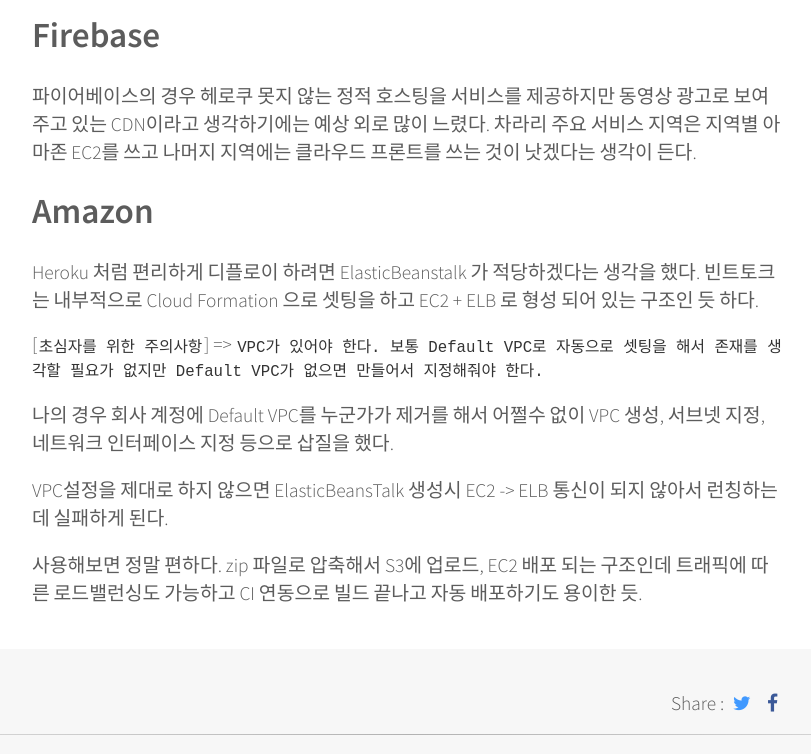
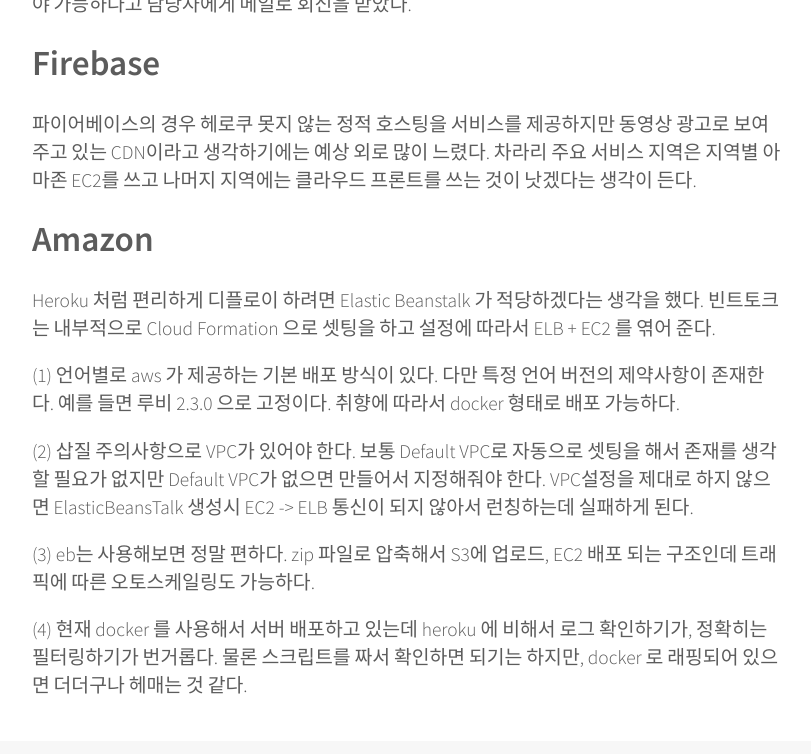
Before and after one commit to suhanlee/suhanlee.github.io, a Jekyll site: the page built from _posts/2016-10-10-migrate-heroku-to-amazon.markdown, in a window 1280 px wide and 900 px high, scrolled down 1132 px, cut to the strip 0-754 px from the top of the window. Shown: the whole strip, without its empty margins (231-1042 px from the left). Built offline with Jekyll 4.4.1, drawn with Linux system fonts in a browser that asks for light colours; comment, search, counter and statistics services are not loaded; some of the changed text lies outside the part shown.

Commit message:
[update] eb 관련된 내용 추가

```diff
--- a/_posts/2016-10-10-migrate-heroku-to-amazon.markdown
+++ b/_posts/2016-10-10-migrate-heroku-to-amazon.markdown
@@ -1,22 +1,22 @@
 ---
 layout: post
-title:  "[infra] Heroku에서 Amazon Elastic Beanstalk 사용"
+title:  "[infra] Heroku, AWS 이전"
 date:   2016-10-01 10:00:00 +0900
 categories: infra
 ---
 
-Heroku에서 Amazon으로 이전하기
+Heroku에서 AWS로 이전하기
 ----------------------
 
-회사에서 기존에 설정된 인프라로 Heroku 로 사용하고 있다.
+회사에서 기존에 설정된 인프라로 Heroku 로 사용하고 있다가 aws 로 이전을 시도했다.
 
 최근 웹 프론트엔드 일을 하게 되면서 웹사이트의 응답 속도에 대해서 관심을 기울였다.
 일반적으로 공백 줄이고 파일 크기 줄이는 min 등의 파일 최적화라던가 사용하고 있는 라이브러리 CDN이라던가 그런
-asset 최적화야 당연한 것이지만 실제 적용했을 때 원래 네트워크 레이턴시가 느린 경우에 비해 향상이 적다는 결론을 내렸다.
+asset 최적화야 당연한 것이지만 실제 적용했을 때 원래 네트워크 레이턴시가 느린 경우에 비해서 속도 향상이 작다는 결론을 내렸다.
 
-Heroku의 Public Region이 유럽, 미국으로 제한적이라 한국에서 느리다는 것이 주요 문제였다.
+물리적으로 Heroku의 Public Region이 유럽, 미국으로 제한되어 있어서 한국에서 느리다는 것이 주요 문제였다.
 
-얼마나 느린지는 국내에서 ab를 기준으로 간단히 측정했다.
+얼마나 느린지는 국내에서 ab를 기준으로 간단히 측정했다.(Firebase 정적 호스팅도 검토했다.)
 
 ## Heroku(US Region)
 0.5~0.656초
@@ -39,14 +39,13 @@
 예상 외로 많이 느렸다. 차라리 주요 서비스 지역은 지역별 아마존 EC2를 쓰고 나머지 지역에는 클라우드 프론트를 쓰는 것이 낫겠다는 생각이 든다.
 
 # Amazon
-Heroku 처럼 편리하게 디플로이 하려면 ElasticBeanstalk 가 적당하겠다는 생각을 했다. 빈트토크는 내부적으로 Cloud Formation 으로 셋팅을 하고 EC2 + ELB 로 형성 되어 있는 구조인 듯 하다.
+Heroku 처럼 편리하게 디플로이 하려면 Elastic Beanstalk 가 적당하겠다는 생각을 했다. 빈트토크는 내부적으로 Cloud Formation 으로 셋팅을 하고 설정에 따라서 ELB + EC2 를 엮어 준다.
 
-[`초심자를 위한 주의사항`] =>
-`VPC가 있어야 한다. 보통 Default VPC로 자동으로 셋팅을 해서 존재를 생각할 필요가 없지만 Default VPC가 없으면 만들어서 지정해줘야 한다.`
+(1) 언어별로 aws 가 제공하는 기본 배포 방식이 있다. 다만 특정 언어 버전의 제약사항이 존재한다. 예를 들면 루비 2.3.0 으로 고정이다. 취향에 따라서 docker 형태로 배포 가능하다.
 
-나의 경우 회사 계정에 Default VPC를 누군가가 제거를 해서 어쩔수 없이 VPC 생성, 서브넷 지정, 네트워크 인터페이스 지정 등으로 삽질을 했다.
+(2) 삽질 주의사항으로 VPC가 있어야 한다. 보통 Default VPC로 자동으로 셋팅을 해서 존재를 생각할 필요가 없지만 Default VPC가 없으면 만들어서 지정해줘야 한다. VPC설정을 제대로 하지 않으면 ElasticBeansTalk 생성시 EC2 -> ELB 통신이 되지 않아서 런칭하는데 실패하게 된다.
 
-VPC설정을 제대로 하지 않으면 ElasticBeansTalk 생성시 EC2 -> ELB 통신이 되지 않아서 런칭하는데 실패하게 된다.
+(3) eb는 사용해보면 정말 편하다. zip 파일로 압축해서 S3에 업로드, EC2 배포 되는 구조인데 트래픽에 따른 오토스케일링도 가능하다.
 
-사용해보면 정말 편하다. zip 파일로 압축해서 S3에 업로드, EC2 배포 되는 구조인데 트래픽에 따른 로드밸런싱도 가능하고
-CI 연동으로 빌드 끝나고 자동 배포하기도 용이한 듯.
+(4) 현재 docker 를 사용해서 서버 배포하고 있는데 heroku 에 비해서 로그 확인하기가, 정확히는 필터링하기가 번거롭다.
+ 물론 스크립트를 짜서 확인하면 되기는 하지만, docker 로 래핑되어 있으면 더더구나 헤매는 것 같다.
```
